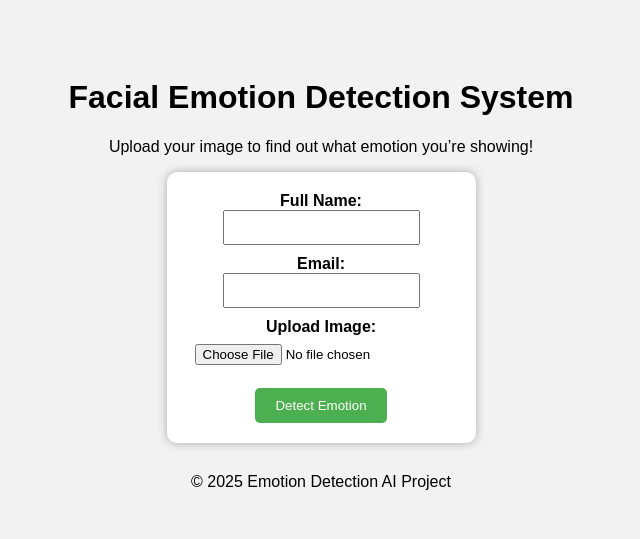
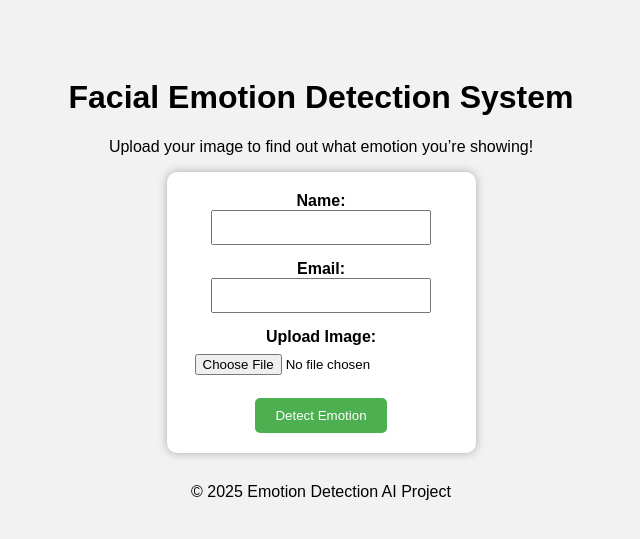
Before and after one commit to aniLikita/FACE_DETECTION-22CG031882, a Flask app: page / in a window 1280 px wide. Shown: the top 539 px of the page, without its empty margins (319-959 px from the left). Run offline with Flask 3, Linux system fonts and the light colour scheme.

```diff
--- a/requirements.txt
+++ b/requirements.txt
@@ -4,3 +4,4 @@ keras
 numpy
 matplotlib
 pillow
+gunicorn
--- a/templates/index.html
+++ b/templates/index.html
@@ -12,11 +12,11 @@
 
     <form action="/detect" method="POST" enctype="multipart/form-data" style="background-color: white; display: inline-block; padding: 20px; border-radius: 10px; box-shadow: 0px 0px 10px #aaa;">
 
-        <label for="name"><b>Full Name:</b></label><br>
-        <input type="text" id="name" name="name" required style="margin-bottom: 10px; padding: 8px;"><br>
+        <label for="name"><b>Name:</b></label><br>
+        <input type="text" id="name" name="name" required style="margin-bottom: 15px; padding: 8px; width: 200px;"><br>
 
         <label for="email"><b>Email:</b></label><br>
-        <input type="email" id="email" name="email" required style="margin-bottom: 10px; padding: 8px;"><br>
+        <input type="email" id="email" name="email" required style="margin-bottom: 15px; padding: 8px; width: 200px;"><br>
 
         <label for="image"><b>Upload Image:</b></label><br>
         <input type="file" id="image" name="image" accept="image/*" required style="margin-bottom: 15px; padding: 8px;"><br>
```
